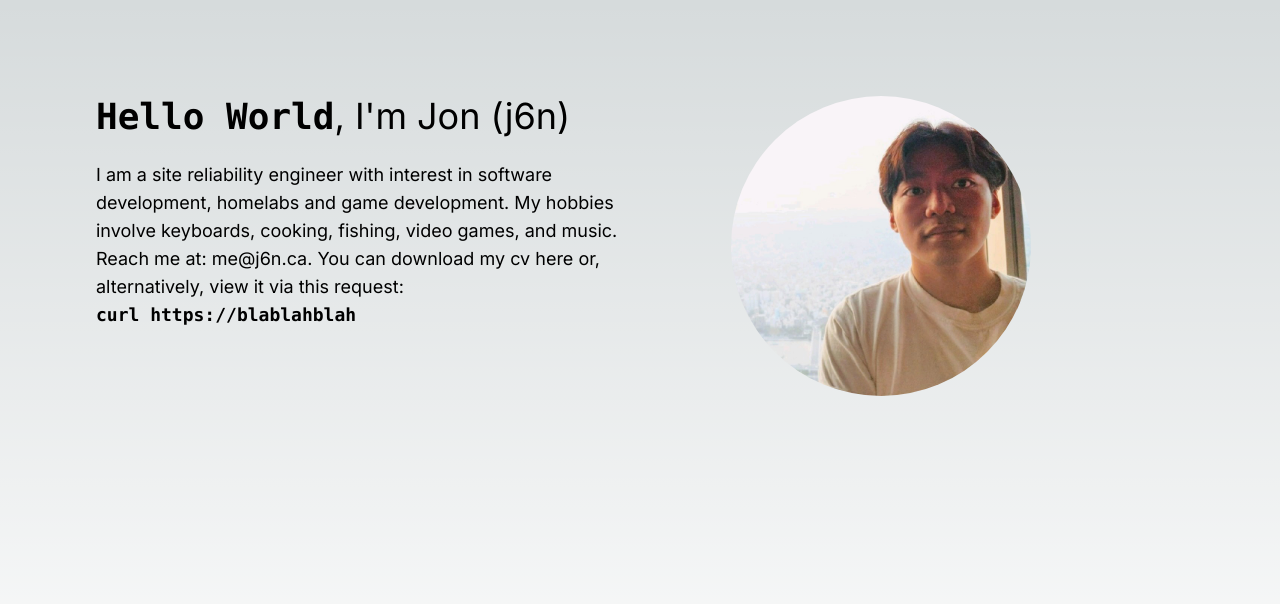
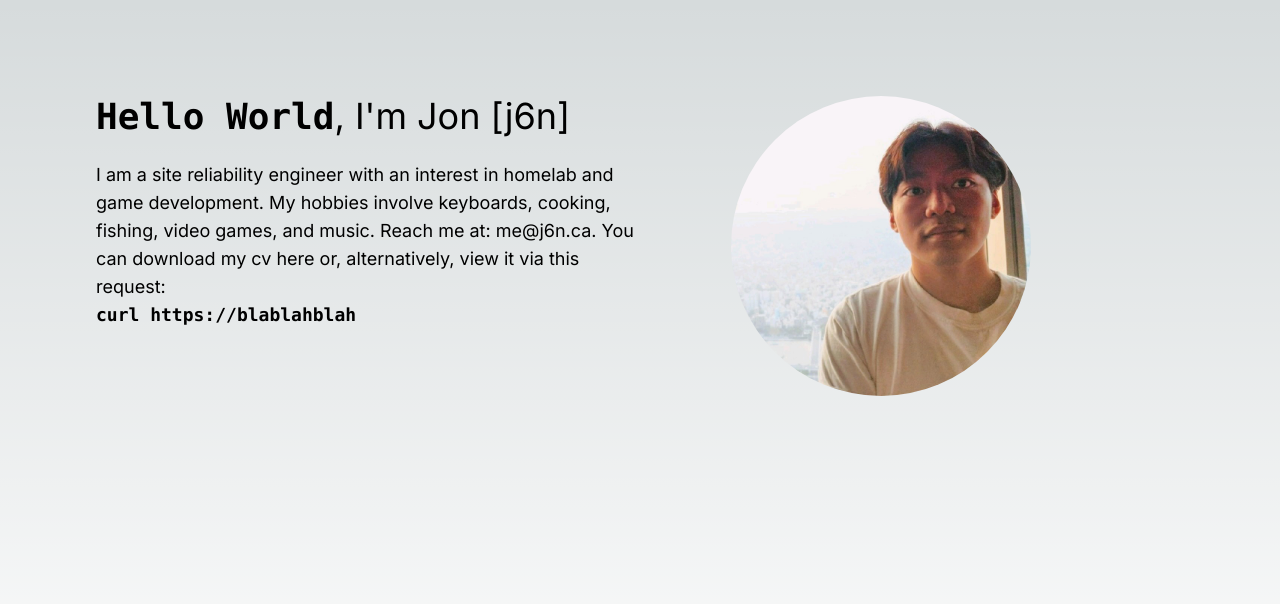
Before and after one commit to j6nca/j6nca, a Next.js app: page / in a window 1280 px wide. Shown: the top 604 px of the page. Built offline with nearby package versions, Linux system fonts and the light colour scheme.

Commit message:
config changes

```diff
--- a/next.config.js
+++ b/next.config.js
@@ -1,4 +1,6 @@
 /** @type {import('next').NextConfig} */
-const nextConfig = {}
+const nextConfig = {
+    // output: "export",
+}
 
 module.exports = nextConfig
--- a/src/app/components/Hero.jsx
+++ b/src/app/components/Hero.jsx
@@ -7,15 +7,15 @@ const Hero = () => {
       <div className='grid grid-cols-1 lg:grid-cols-12'>
         <div className='col-span-6'>
           <h1 className='col-span-6 text-4xl'>
-            <code className='font-extrabold'>Hello World</code>, I'm Jon (j6n)
+            <code className='font-extrabold'>Hello World</code>, I'm Jon [j6n]
           </h1>
           <br/>
           <p className='text-lg'>
-            I am a site reliability engineer with interest in software development, homelabs and game development.
+            I am a site reliability engineer with an interest in homelab and game development.
             My hobbies involve keyboards, cooking, fishing, video games, and music.
             Reach me at:&nbsp;
             <a href = 'mailto:me@j6n.ca'>me@j6n.ca</a>.
-            You can <button>download my cv here</button> or, alternatively, view it via this request: <br/>
+            You can <a href = '/resume.pdf' target='_blank'>download my cv here</a> or, alternatively, view it via this request: <br/>
             <code className="font-mono font-bold">
               curl https://blablahblah
             </code>
```
Also changed, not shown: 1 other file (tests, documents, lock files or other folders).
